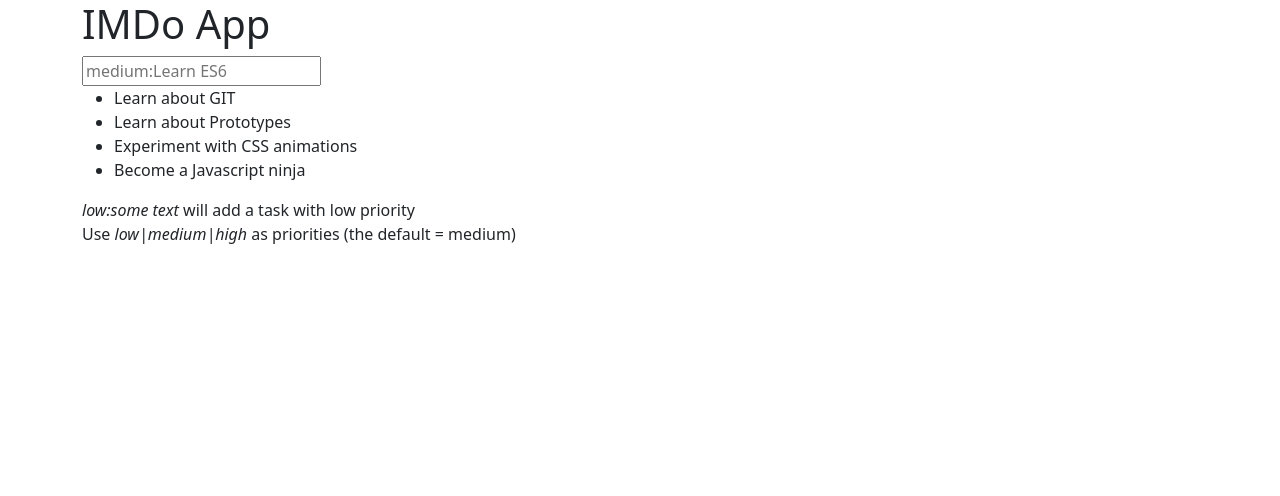
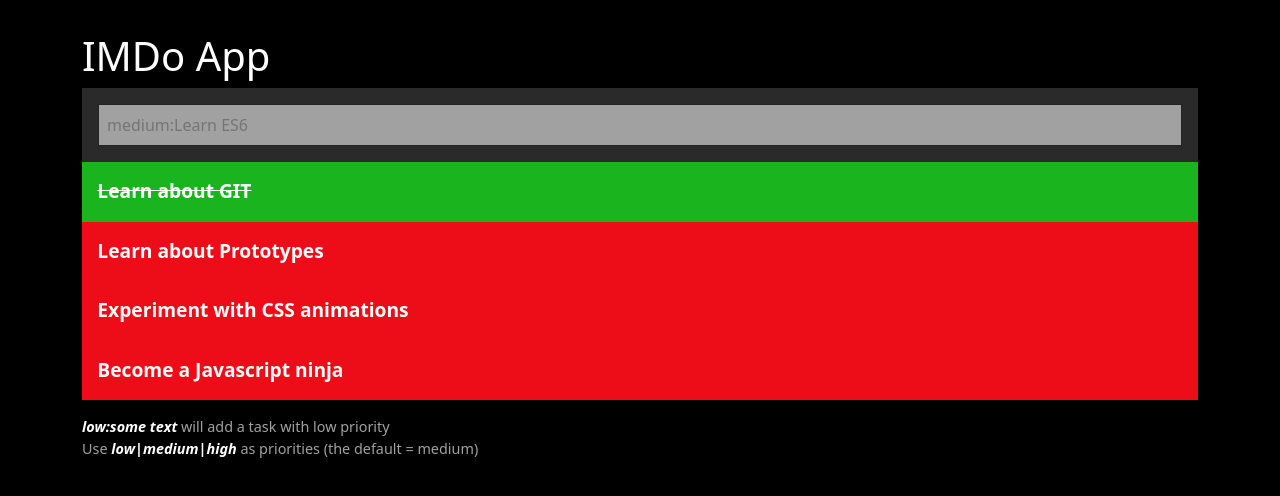
Before and after one commit to AlejandroDeWolf/2imd-webtechadvanced-portfolio, a website built with Vite: page lab3 - es6/todo-app/index.html in a window 1280 px wide. Built offline with nearby package versions, Linux system fonts and the light colour scheme.

Commit message:
style: create stylesheet

```diff
--- a/lab3 - es6/todo-app/style.css
+++ b/lab3 - es6/todo-app/style.css
@@ -1,8 +1,70 @@
-#app {
-  font-family: Avenir, Helvetica, Arial, sans-serif;
-  -webkit-font-smoothing: antialiased;
-  -moz-osx-font-smoothing: grayscale;
-  text-align: center;
-  color: #2c3e50;
-  margin-top: 60px;
+body {
+  background-color: black;
+  padding-top: 2em;
 }
+
+h1 {
+  color: white;
+}
+
+#todo-list li.prior-high,
+.prior-medium,
+.prior-low {
+}
+
+.prior-high {
+  background-color: #ec0d19;
+}
+
+.prior-medium {
+  background-color: #f33f1c;
+}
+
+.prior-low {
+  background-color: #f26920;
+}
+
+.done {
+  background-color: #1ab41f;
+  text-decoration: line-through;
+  transform: perspective(300px) rotateX(180deg) scale(1, -1);
+}
+
+#todo-list {
+  list-style: none;
+  padding-left: 0;
+}
+
+#todo-list li {
+  padding: 0.8em;
+  color: white;
+  font-weight: bold;
+  font-size: 1.2em;
+  cursor: pointer;
+
+  transition: all 0.2s ease-out;
+}
+
+#todo-add-item {
+  background-color: #2a2a2a;
+  padding: 1em;
+}
+
+#todo-add-item input {
+  width: 100%;
+  box-sizing: border-box;
+  padding: 0.5em;
+  border: 1px solid #222;
+  background-color: #a1a1a1;
+  color: #fff;
+}
+
+.help {
+  color: #a1a1a1;
+  font-size: 0.9em;
+}
+
+.help em {
+  color: white;
+  font-weight: bold;
+}
```
